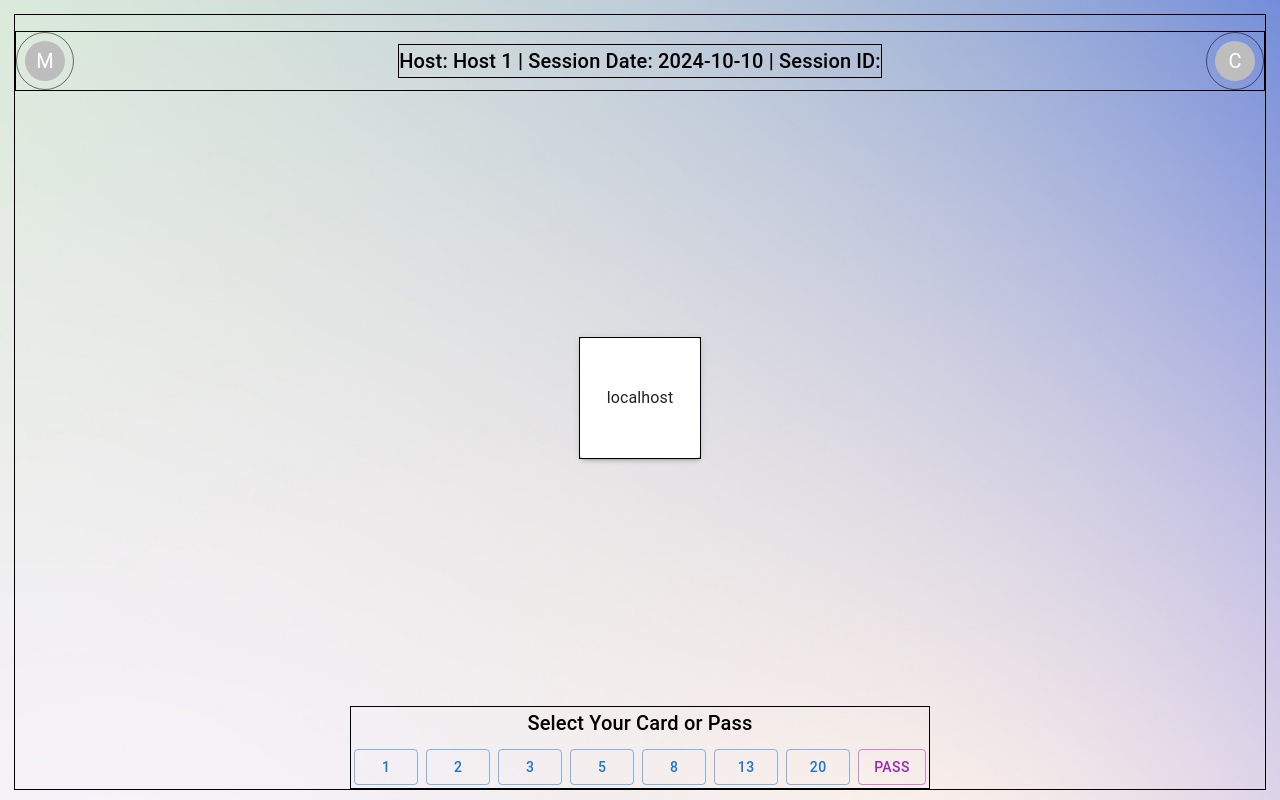
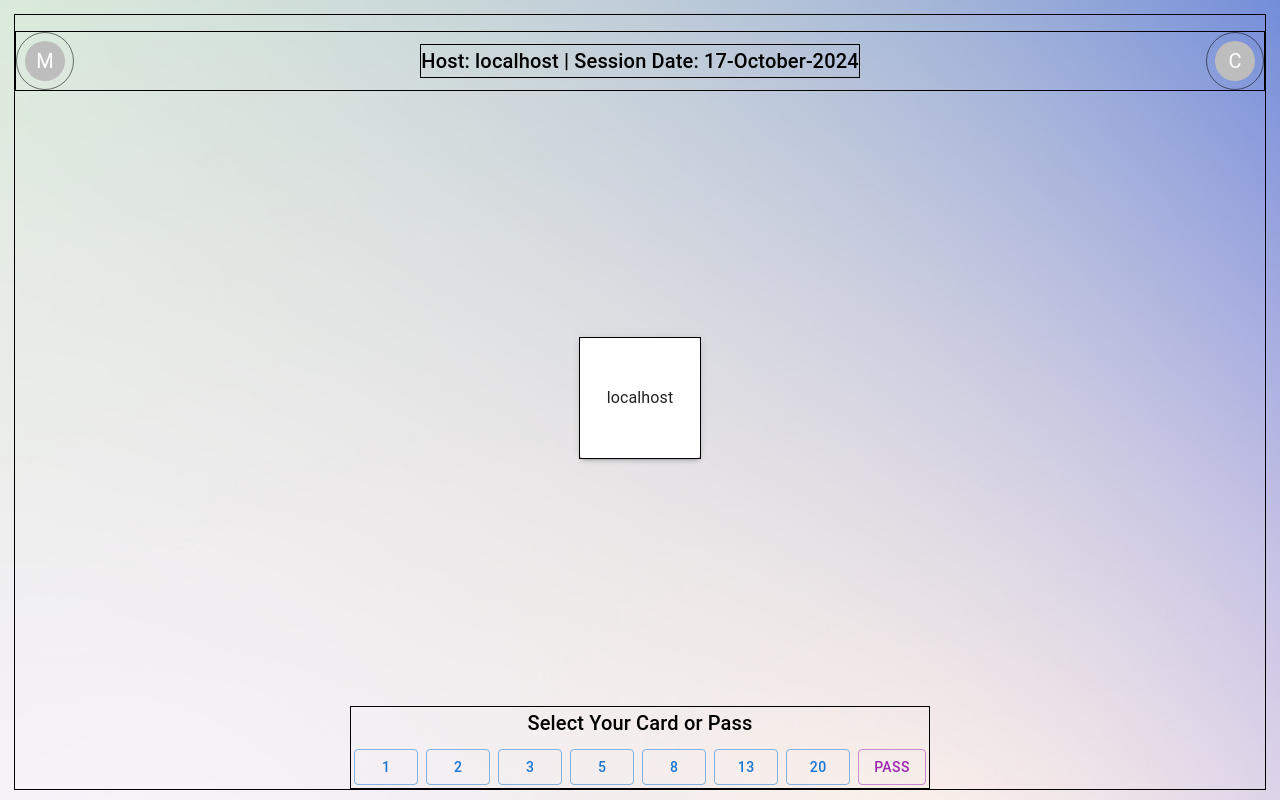
Before and after one commit to iceiceninja/PlanningPoker, a Next.js app in the folder Startup/my-app/: page /host in a window 1280 px wide. Built offline with nearby package versions, Linux system fonts and the light colour scheme; no server answers.

Commit message:
Fixed ui

```diff
--- a/Startup/my-app/app/host/page.tsx
+++ b/Startup/my-app/app/host/page.tsx
@@ -63,6 +63,18 @@ export default function HostSession() {
     const sessionDate = "2024-10-10"; // Placeholder for session date
     const userName = "You"; // Use this as the user's display name in the table
     var lengthChange = -1; // Only update the state if the length changes, otherwise this infinitely loops
+    // Array of month names
+    const monthNames = [
+    "January", "February", "March", "April", "May", "June",
+    "July", "August", "September", "October", "November", "December"
+];
+
+
+    var d = new Date(new Date().toLocaleString('en', {timeZone: 'America/New_York'}))
+    var datestring = ("0" + d.getDate()).slice(-2) + "-" + monthNames[d.getMonth()] + "-" +
+    d.getFullYear()
+
+    const [timestamp, setTimestamp] = useState(datestring);
 
 
 
@@ -226,7 +238,7 @@ export default function HostSession() {
                     {/* Session Information */}
                     <Box textAlign="center" sx={{ marginBottom: 4, border: 1 }}>
                     <Typography variant="h6">
-                        Host: {hostName} | Session Date: {sessionDate} | Session ID: {sessionId}
+                        Host: {getDisplayHostname()} | Session Date: {timestamp}
                     </Typography>
                     </Box>
 
```
